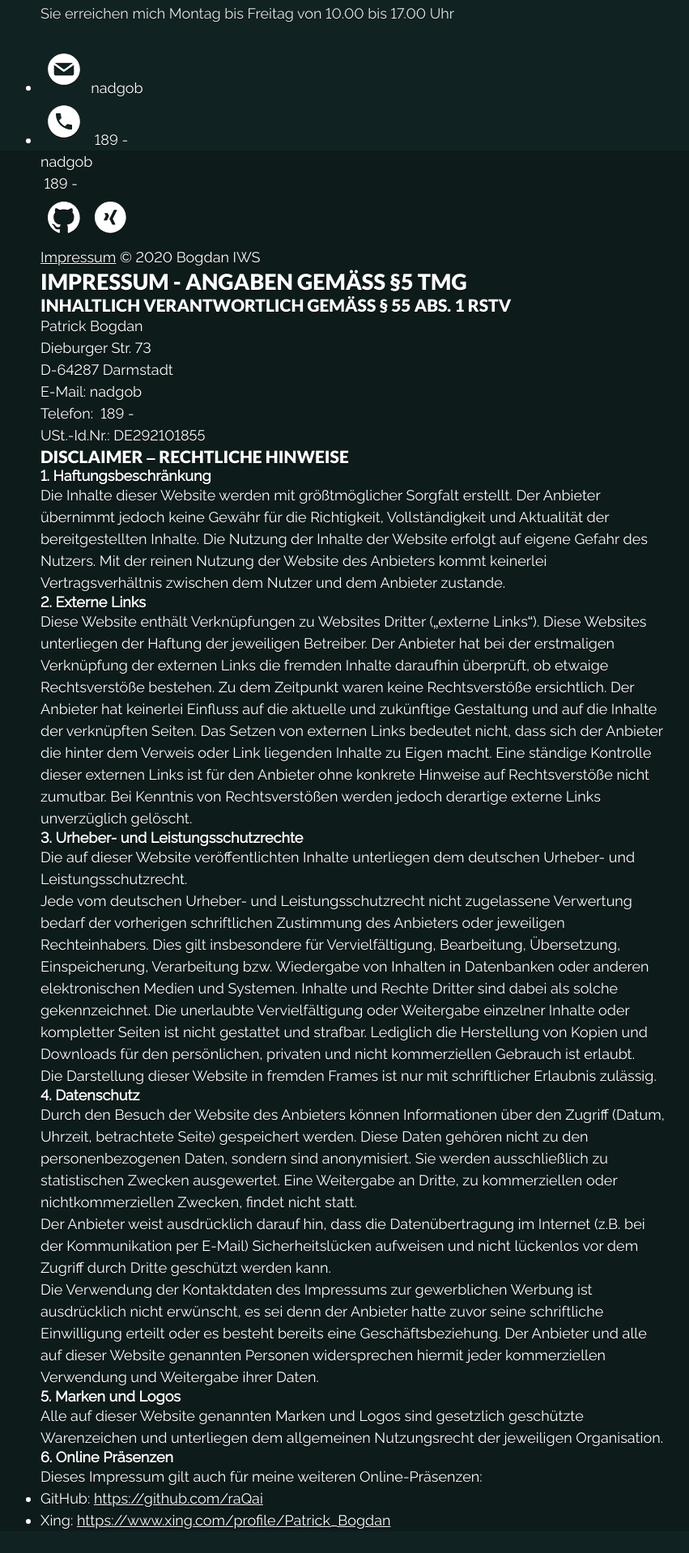
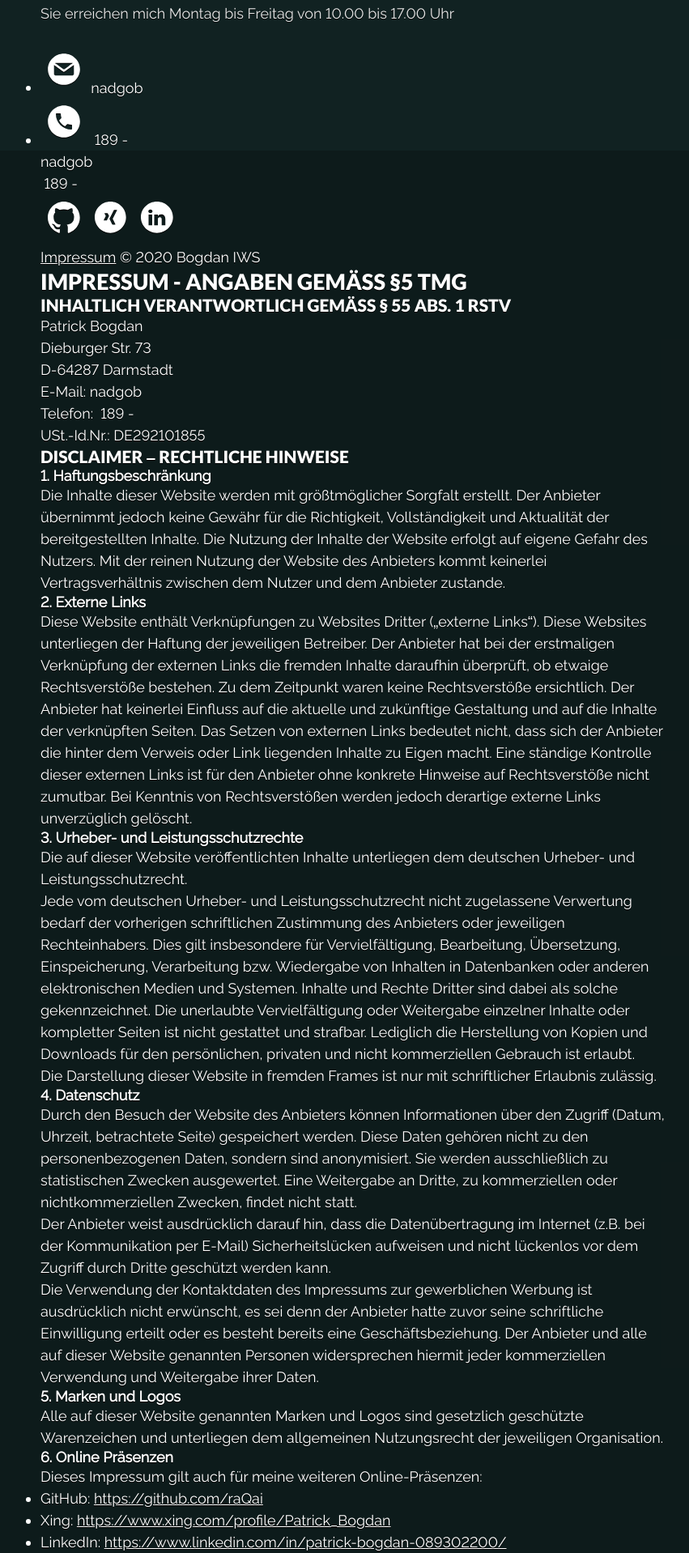
Before and after one commit to raQai/biws-2021, a website: page src/html/index.html in a window 1280 px wide. Shown: the part 2122-4040 px from the top of the page at 81% size, without its empty margins (201-1052 px from the left). Before the commit the page ends 4013 px from the top, so only its background shows below. Drawn offline with Linux system fonts and the light colour scheme; files that its build step writes are made by us from their sources; files whose address does not match are found by name.

Commit message:
Adds LinkedIn profile.

```diff
--- a/src/html/index.html
+++ b/src/html/index.html
@@ -45,7 +45,8 @@
             },
             "sameAs" : [
                     "https://github.com/raQai",
-                    "https://www.xing.com/profile/Patrick_Bogdan"
+                    "https://www.xing.com/profile/Patrick_Bogdan",
+                    "https://www.linkedin.com/in/patrick-bogdan-089302200/"
                 ]
         }
     </script>
@@ -276,6 +277,13 @@
                                 loading="lazy">
                         </a>
                     </li>
+                    <li class="hover linkedin">
+                        <a href="https://www.linkedin.com/in/patrick-bogdan-089302200/"
+                            aria-label="LinkedIn-Profil aufrufen" rel="noopener">
+                            <img width="31" height="31" class="icon" src="assets/img/linkedin.svg" alt="LinkedIn Icon"
+                                loading="lazy">
+                        </a>
+                    </li>
                 </ul>
                 <p class="legal">
                     <a href="#imprint" class="imprint-link">Impressum</a>
@@ -373,13 +381,17 @@
                 <p>
                     Dieses Impressum gilt auch für meine weiteren Online-Präsenzen:
                 </p>
-                <ul>
+                <ul class="list">
                     <li>
                         GitHub: <a href="https://github.com/raQai">https://github.com/raQai</a>
                     </li>
                     <li>
                         Xing: <a
                             href="https://www.xing.com/profile/Patrick_Bogdan">https://www.xing.com/profile/Patrick_Bogdan</a>
+                    </li>
+                    <li>
+                        LinkedIn: <a
+                            href="https://www.linkedin.com/in/patrick-bogdan-089302200/">https://www.linkedin.com/in/patrick-bogdan-089302200/</a>
                     </li>
                 </ul>
             </div>
```
Also changed, not shown: public/index.html (+3 -2 lines).
